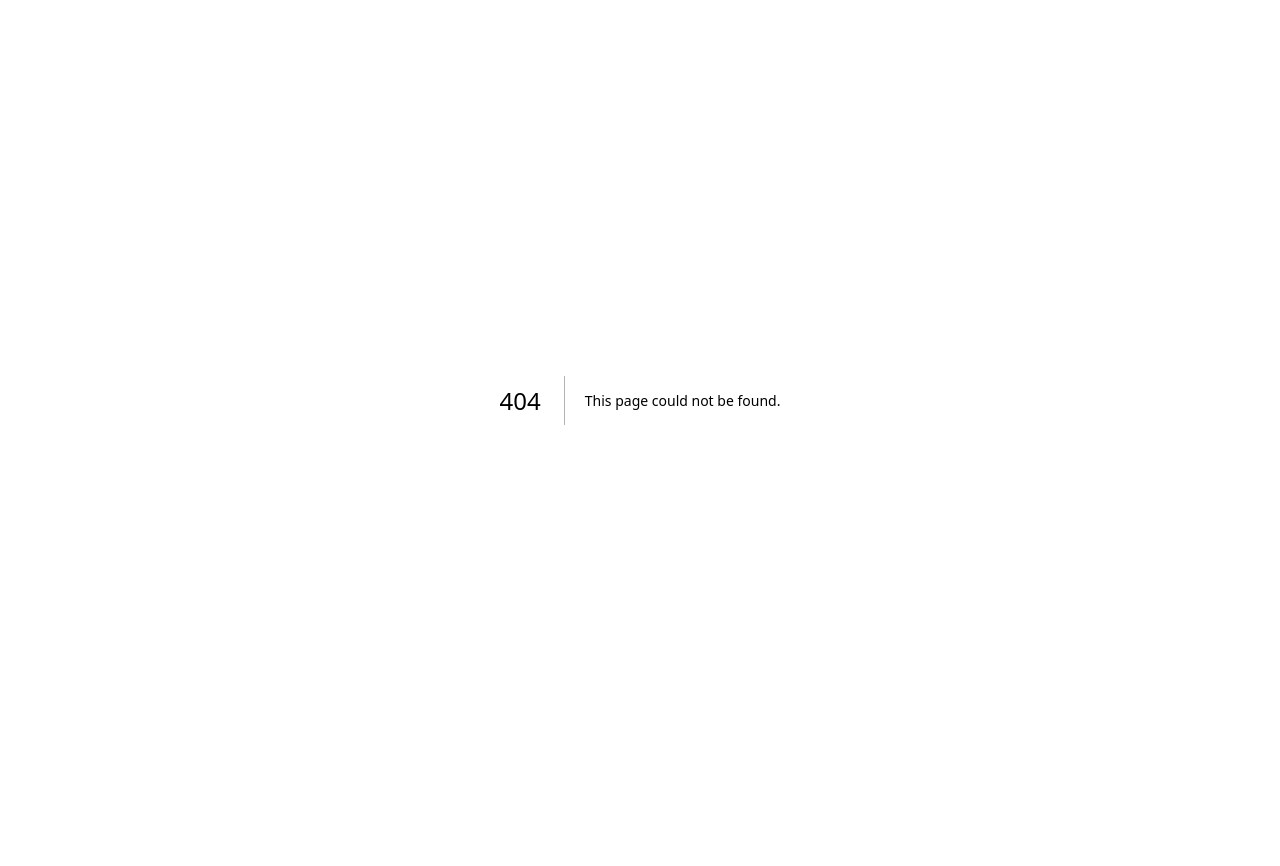
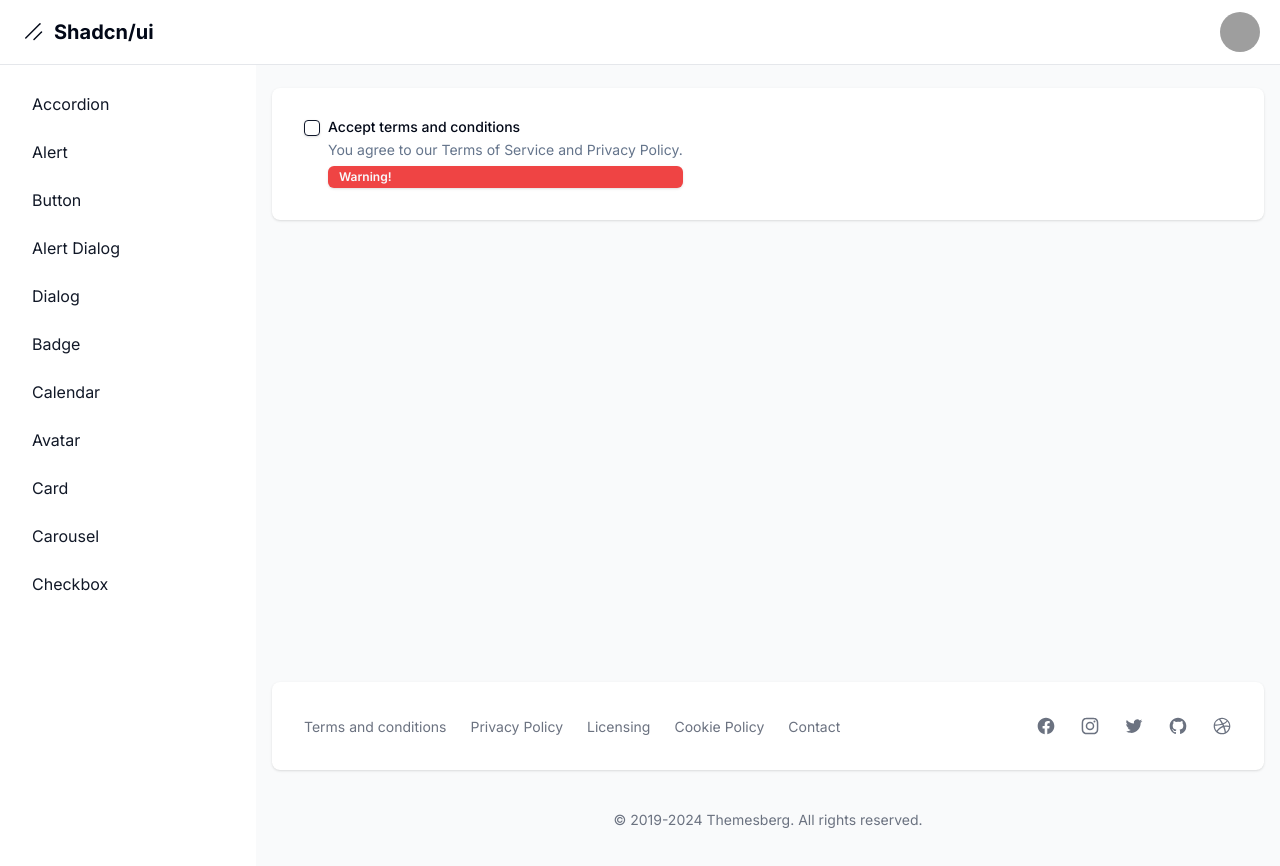
Before and after one commit to LuisEduardo821/components-library, a Next.js app: page /dashboard/checkbox in a window 1280 px wide. Before the commit this address had no page. Shown: the top 866 px of the page. Before the commit the page ends 800 px from the top, so only its background shows below. Built offline with nearby package versions, Linux system fonts and the light colour scheme; grey boxes are pictures that could not be loaded.

Commit message:
checkbox agregado

```diff
--- a/package.json
+++ b/package.json
@@ -12,6 +12,7 @@
     "@radix-ui/react-accordion": "^1.2.0",
     "@radix-ui/react-alert-dialog": "^1.1.1",
     "@radix-ui/react-avatar": "^1.1.0",
+    "@radix-ui/react-checkbox": "^1.1.2",
     "@radix-ui/react-dialog": "^1.1.1",
     "@radix-ui/react-icons": "^1.3.0",
     "@radix-ui/react-label": "^2.1.0",
@@ -19,6 +20,7 @@
     "class-variance-authority": "^0.7.0",
     "clsx": "^2.1.1",
     "date-fns": "^3.6.0",
+    "embla-carousel-autoplay": "^8.3.0",
     "embla-carousel-react": "^8.3.0",
     "lucide-react": "^0.445.0",
     "next": "14.2.13",
--- a/src/app/dashboard/carousel/page.tsx
+++ b/src/app/dashboard/carousel/page.tsx
@@ -1,10 +1,14 @@
+'use client';
 import { Card, CardContent } from "@/components/ui/card";
 import { Carousel, CarouselContent, CarouselItem, CarouselNext, CarouselPrevious } from "@/components/ui/carousel";
+
 
 export default function CarouselPage() {
     return (
         <div className="w-full flex justify-center">
             <Carousel className="w-full max-w-xs"
+                // plugins={[Autoplay({ delay: 2000, })]}
+                autoplay={2000}
                 opts={{
                     // dragFree: true,
                     loop: true,
@@ -26,6 +30,6 @@
                 <CarouselPrevious className="hidden sm:flex justify-center items-center" />
                 <CarouselNext className="hidden sm:flex justify-center items-center" />
             </Carousel>
-        </div>
+        </div >
     )
 }
--- /dev/null
+++ b/src/app/dashboard/checkbox/page.tsx
@@ -0,0 +1,36 @@
+"use client";
+import { Badge } from "@/components/ui/badge";
+import { Checkbox } from "@/components/ui/checkbox";
+import { useState } from "react";
+
+
+export default function CheckboxPage() {
+
+    const [terms, setTerms] = useState(false);
+
+    return (
+        <div className="items-top flex space-x-2">
+            <Checkbox id="terms1"
+                checked={terms}
+                onCheckedChange={(value: boolean) => setTerms(value)}
+            />
+            <div className="grid gap-1.5 leading-none">
+                <label htmlFor="terms1"
+                    className="text-sm font-medium leading-none peer-disabled:cursor-not-allowed peer-disabled:opacity-70"
+                >
+                    Accept terms and conditions
+                </label>
+                <p className="text-sm text-muted-foreground">
+                    You agree to our Terms of Service and Privacy Policy.
+                </p>
+                {
+                    terms ? (
+                        <Badge>Great!</Badge>
+                    ) : (
+                        <Badge variant="destructive">Warning!</Badge>
+                    )
+                }
+            </div>
+        </div>
+    )
+}
--- a/src/app/dashboard/layout.tsx
+++ b/src/app/dashboard/layout.tsx
@@ -15,6 +15,7 @@
     { name: "avatar", href: "avatar" },
     { name: "card", href: "card" },
     { name: "carousel", href: "carousel" },
+    { name: "checkbox", href: "checkbox" },
 ];
 
 export default function DashboardLayout({
--- a/src/components/ui/carousel.tsx
+++ b/src/components/ui/carousel.tsx
@@ -5,6 +5,8 @@
 import useEmblaCarousel, {
   type UseEmblaCarouselType,
 } from "embla-carousel-react"
+
+import Autoplay from 'embla-carousel-autoplay'
 
 import { cn } from "@/lib/utils"
 import { Button } from "@/components/ui/button"
@@ -18,6 +20,7 @@
   opts?: CarouselOptions
   plugins?: CarouselPlugin
   orientation?: "horizontal" | "vertical"
+  autoplay?: number
   setApi?: (api: CarouselApi) => void
 }
 
@@ -54,10 +57,15 @@
       plugins,
       className,
       children,
+      autoplay,
       ...props
     },
     ref
   ) => {
+    if (autoplay) {
+      plugins = plugins ?? [];
+      plugins.push(Autoplay({ delay: autoplay }));
+    }
     const [carouselRef, api] = useEmblaCarousel(
       {
         ...opts,
--- /dev/null
+++ b/src/components/ui/checkbox.tsx
@@ -0,0 +1,30 @@
+"use client"
+
+import * as React from "react"
+import * as CheckboxPrimitive from "@radix-ui/react-checkbox"
+import { CheckIcon } from "@radix-ui/react-icons"
+
+import { cn } from "@/lib/utils"
+
+const Checkbox = React.forwardRef<
+  React.ElementRef<typeof CheckboxPrimitive.Root>,
+  React.ComponentPropsWithoutRef<typeof CheckboxPrimitive.Root>
+>(({ className, ...props }, ref) => (
+  <CheckboxPrimitive.Root
+    ref={ref}
+    className={cn(
+      "peer h-4 w-4 shrink-0 rounded-sm border border-primary shadow focus-visible:outline-none focus-visible:ring-1 focus-visible:ring-ring disabled:cursor-not-allowed disabled:opacity-50 data-[state=checked]:bg-primary data-[state=checked]:text-primary-foreground",
+      className
+    )}
+    {...props}
+  >
+    <CheckboxPrimitive.Indicator
+      className={cn("flex items-center justify-center text-current")}
+    >
+      <CheckIcon className="h-4 w-4" />
+    </CheckboxPrimitive.Indicator>
+  </CheckboxPrimitive.Root>
+))
+Checkbox.displayName = CheckboxPrimitive.Root.displayName
+
+export { Checkbox }
```
Also changed, not shown: 1 other file (tests, documents, lock files or other folders).
